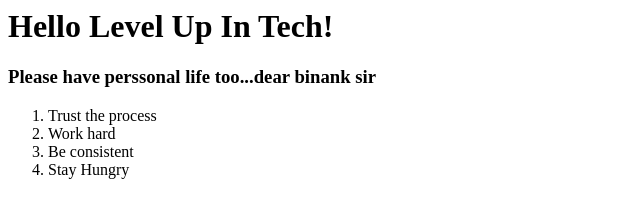
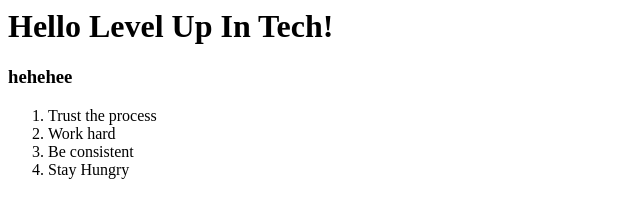
Before and after one commit to hitasnhidarji/static-resume-website, a plain HTML site: page index.html in a window 1280 px wide. Shown: the whole page, without its empty margins (0-640 px from the left). Drawn offline with Linux system fonts and the light colour scheme.

Commit message:
Update index.html

```diff
--- a/index.html
+++ b/index.html
@@ -1,5 +1,5 @@
 <h1>Hello Level Up In Tech!</h1>
-<h3> Please have perssonal life too...dear binank sir</h3>
+<h3> hehehee</h3>
 <ol>
     <li>Trust the process</li>
     <li>Work hard </li>
```
